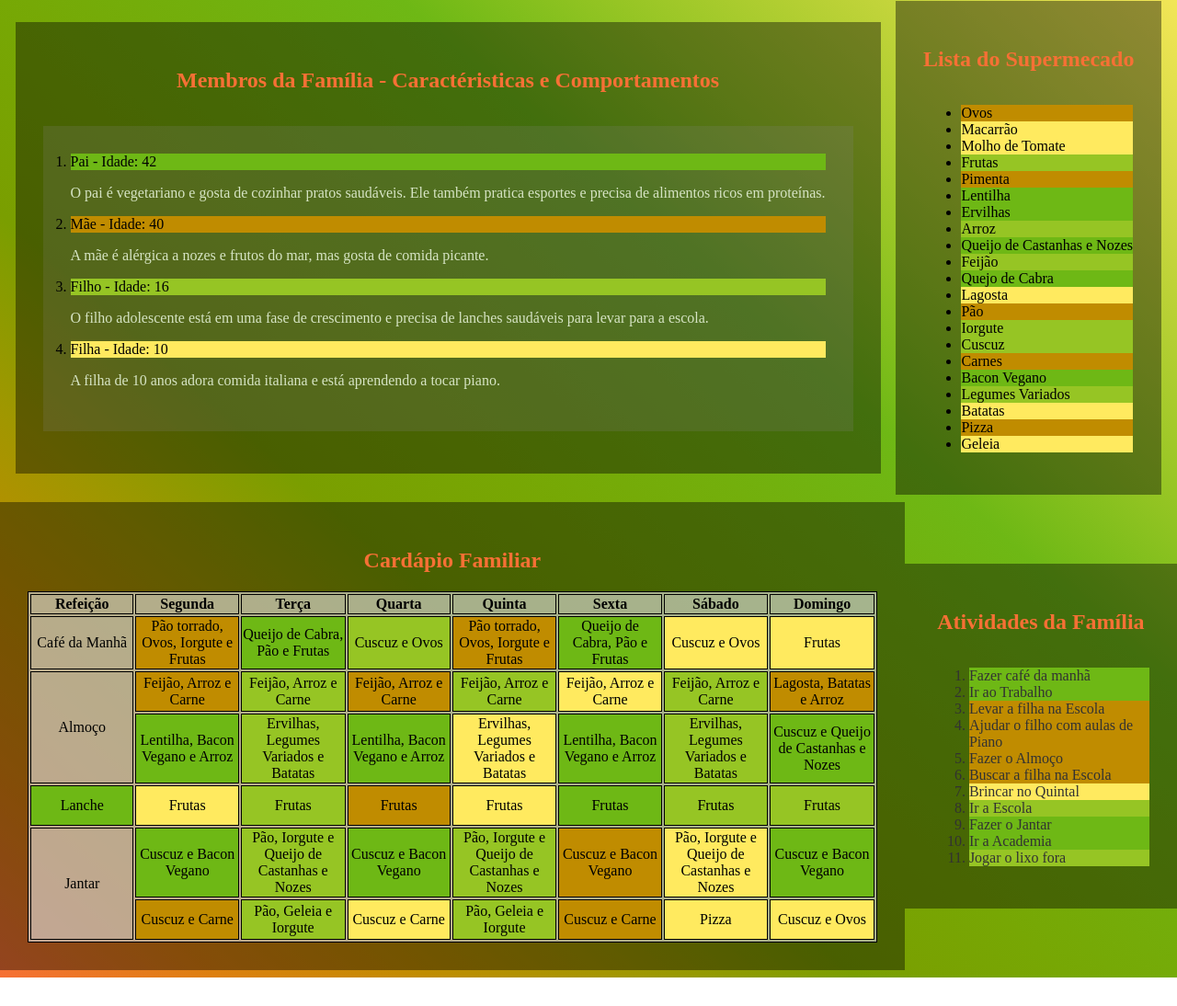
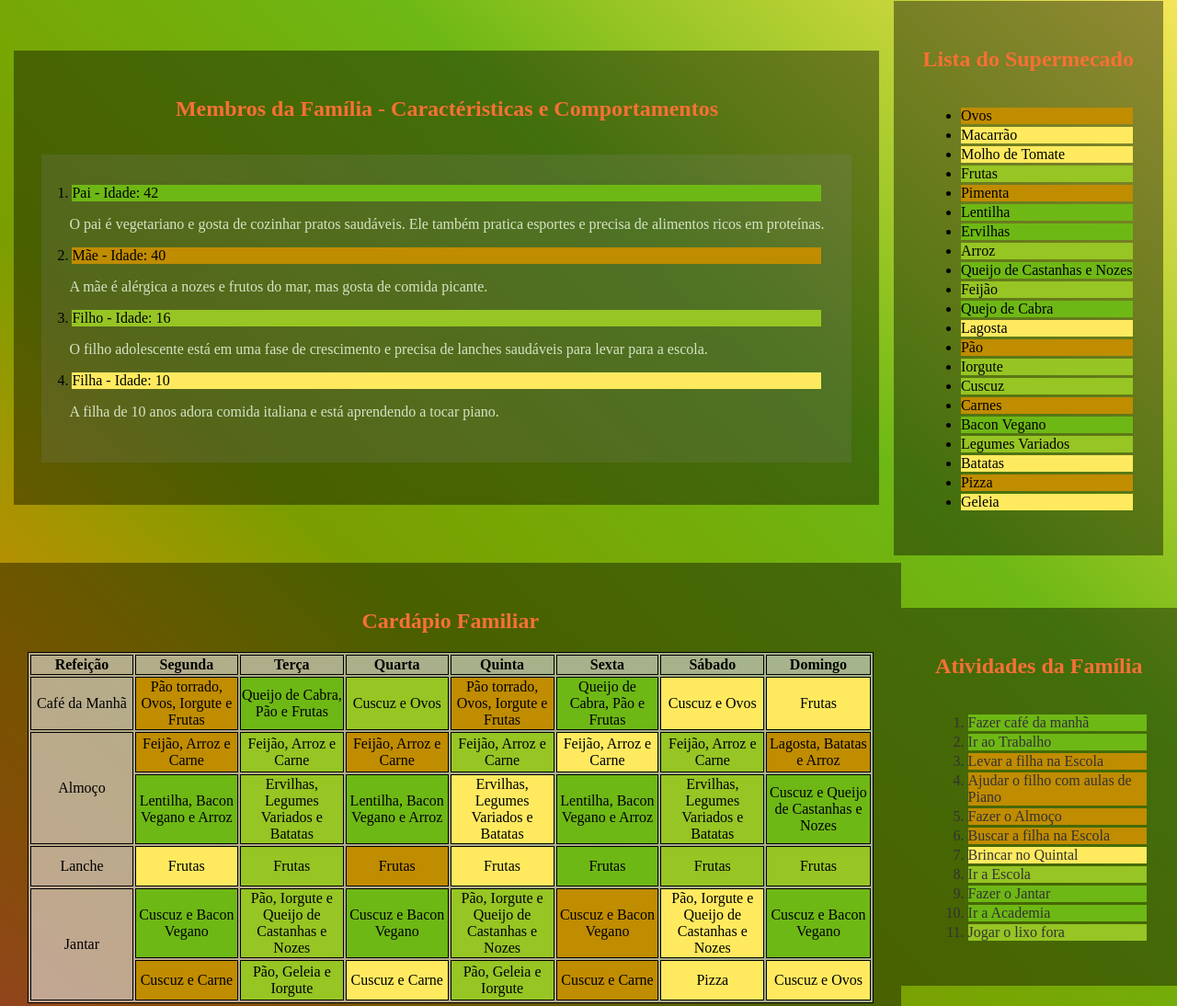
Before and after one commit to antoniomorais91/Ada-FrontEndEstatico-Exercicios, a plain HTML site: page Front-End Estatico/Aula 02/index.html in a window 1280 px wide. Shown: the part 79-1173 px from the top of the page at 92% size. Before the commit the page ends 1142 px from the top, so only its background shows below. Drawn offline with Linux system fonts and the light colour scheme.

Commit message:
atualização do css

```diff
--- a/Front-End Estatico/Aula 02/index.css
+++ b/Front-End Estatico/Aula 02/index.css
@@ -112,5 +112,6 @@ table td {
 }
 
 li {
+  margin: 3px;
   color: #e6d092;
 }
--- a/Front-End Estatico/Aula 02/index.html
+++ b/Front-End Estatico/Aula 02/index.html
@@ -124,7 +124,7 @@
               <td class="dad">Cuscuz e Queijo de Castanhas e Nozes</td>
             </tr>
             <tr>
-              <td class="dad">Lanche</td>
+              <td>Lanche</td>
               <td class="daughter">Frutas</td>
               <td class="son">Frutas</td>
               <td class="mom">Frutas</td>
```
